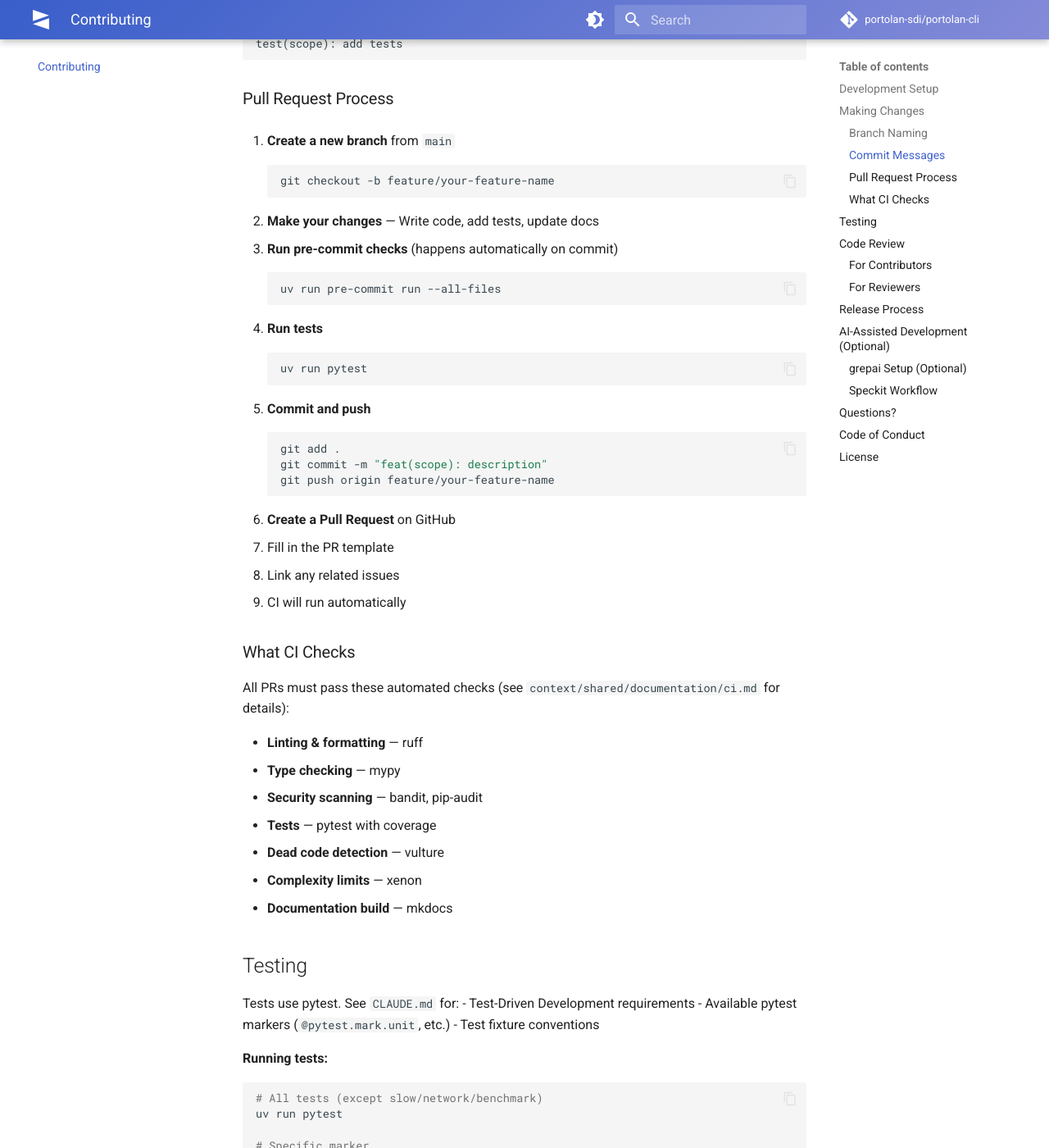
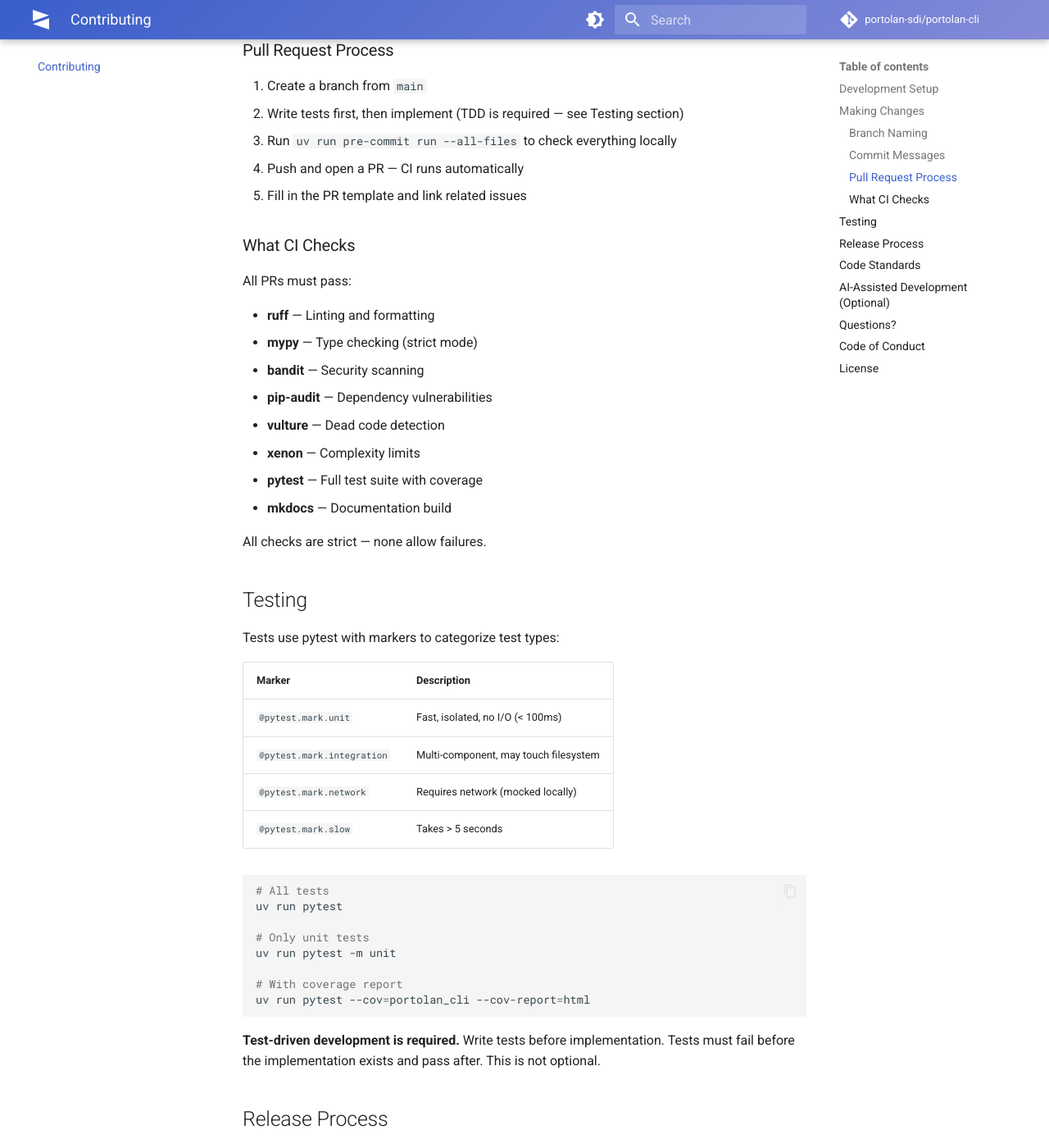
Before and after one commit to portolan-sdi/portolan-cli, an MkDocs documentation site: the page built from docs/contributing.md, in a window 1280 px wide and 1400 px high, scrolled down 1405 px. Shown: the whole window at 82% size. Built offline with MkDocs 1.6.1 and Material for MkDocs 9.7.7, drawn with Linux system fonts in a browser that asks for light colours; comment, search, counter and statistics services are not loaded; some of the changed text lies outside the part shown.

Commit message:
docs: fix contributing guide and resolve redundancy
- Rewrite contributing.md to be succinct and self-contained (~160 lines)
  removing all "see CLAUDE.md" redirects and including the info directly
- Fix docs/index.md Quick Start: portolan add, portolan rm, portolan config set remote
- Fix ROADMAP.md command names: dataset add -> add, dataset remove -> rm
- Add portolan status to roadmap (tracked in #98)
- Mark SKILLS.md as not yet created (tracked in #109)

Co-Authored-By: Claude Sonnet 4.6 <noreply@anthropic.com>

````diff
--- a/docs/contributing.md
+++ b/docs/contributing.md
@@ -1,8 +1,6 @@
 # Contributing to portolan-cli
 
 Thank you for your interest in contributing to portolan-cli!
-
-> **For AI agents and detailed development guidelines:** See `CLAUDE.md` in the project root. This document is for human contributors and covers workflow, not implementation details.
 
 ## Development Setup
 
@@ -37,15 +35,15 @@ Thank you for your interest in contributing to portolan-cli!
 
 ### Branch Naming
 
-- Feature: `feature/description` (e.g., `feature/add-streaming-support`)
-- Bug fix: `fix/description` (e.g., `fix/bbox-metadata-issue`)
-- Documentation: `docs/description` (e.g., `docs/update-readme`)
+- Feature: `feature/description`
+- Bug fix: `fix/description`
+- Documentation: `docs/description`
+- Refactor: `refactor/description`
 
 ### Commit Messages
 
-We use [Conventional Commits](https://www.conventionalcommits.org/) enforced by commitizen. See `CLAUDE.md` for the full format specification.
+We use [Conventional Commits](https://www.conventionalcommits.org/) enforced by commitizen:
 
-**Quick reference:**
 ```
 feat(scope): add new feature
 fix(scope): fix bug
@@ -54,100 +52,58 @@ refactor(scope): restructure code
 test(scope): add tests
 ```
 
+Use `uv run cz commit` for interactive commit creation.
+
 ### Pull Request Process
 
-1. **Create a new branch** from `main`
-   ```bash
-   git checkout -b feature/your-feature-name
-   ```
-
-2. **Make your changes** — Write code, add tests, update docs
-
-3. **Run pre-commit checks** (happens automatically on commit)
-   ```bash
-   uv run pre-commit run --all-files
-   ```
-
-4. **Run tests**
-   ```bash
-   uv run pytest
-   ```
-
-5. **Commit and push**
-   ```bash
-   git add .
-   git commit -m "feat(scope): description"
-   git push origin feature/your-feature-name
-   ```
-
-6. **Create a Pull Request** on GitHub
-   - Fill in the PR template
-   - Link any related issues
-   - CI will run automatically
+1. Create a branch from `main`
+2. Write tests first, then implement (TDD is required — see Testing section)
+3. Run `uv run pre-commit run --all-files` to check everything locally
+4. Push and open a PR — CI runs automatically
+5. Fill in the PR template and link related issues
 
 ### What CI Checks
 
-All PRs must pass these automated checks (see `context/shared/documentation/ci.md` for details):
+All PRs must pass:
 
-- **Linting & formatting** — ruff
-- **Type checking** — mypy
-- **Security scanning** — bandit, pip-audit
-- **Tests** — pytest with coverage
-- **Dead code detection** — vulture
-- **Complexity limits** — xenon
-- **Documentation build** — mkdocs
+- **ruff** — Linting and formatting
+- **mypy** — Type checking (strict mode)
+- **bandit** — Security scanning
+- **pip-audit** — Dependency vulnerabilities
+- **vulture** — Dead code detection
+- **xenon** — Complexity limits
+- **pytest** — Full test suite with coverage
+- **mkdocs** — Documentation build
+
+All checks are strict — none allow failures.
 
 ## Testing
 
-Tests use pytest. See `CLAUDE.md` for:
-- Test-Driven Development requirements
-- Available pytest markers (`@pytest.mark.unit`, etc.)
-- Test fixture conventions
+Tests use pytest with markers to categorize test types:
 
-**Running tests:**
+| Marker | Description |
+|--------|-------------|
+| `@pytest.mark.unit` | Fast, isolated, no I/O (< 100ms) |
+| `@pytest.mark.integration` | Multi-component, may touch filesystem |
+| `@pytest.mark.network` | Requires network (mocked locally) |
+| `@pytest.mark.slow` | Takes > 5 seconds |
+
 ```bash
-# All tests (except slow/network/benchmark)
+# All tests
 uv run pytest
 
-# Specific marker
+# Only unit tests
 uv run pytest -m unit
 
 # With coverage report
 uv run pytest --cov=portolan_cli --cov-report=html
 ```
 
-## Code Review
-
-### For Contributors
-
-- Respond to feedback promptly
-- Be open to suggestions
-- Update your PR based on feedback
-- Keep discussions focused and professional
-
-### For Reviewers
-
-- Be respectful and constructive
-- Explain the reasoning behind suggestions
-- Help contributors improve their submissions
+**Test-driven development is required.** Write tests before implementation. Tests must fail before the implementation exists and pass after. This is not optional.
 
 ## Release Process
 
-Portolan uses a **tag-based release workflow**:
-
-1. **Accumulate changes** — Merge PRs to `main` as normal using conventional commits
-2. **Prepare a release** — When ready to release, create a PR that bumps the version:
-   ```bash
-   uv run cz bump --changelog
-   git push
-   ```
-3. **Merge the bump PR** — The release workflow detects the bump commit and:
-   - Creates a git tag (e.g., `v0.3.0`)
-   - Builds the package
-   - Publishes to PyPI
-   - Creates a GitHub Release
-
-The version is determined by commitizen based on conventional commits since the last release:
+Portolan uses a tag-based release workflow driven by conventional commits:
 
 | Commit type | Version bump |
 |-------------|--------------|
@@ -156,72 +112,41 @@ The version is determined by commitizen based on conventional commits since the
 | `BREAKING CHANGE:` | Major (x.0.0) |
 | `docs:`, `refactor:`, `test:`, `chore:` | No release |
 
+To cut a release, create a PR that runs:
+```bash
+uv run cz bump --changelog
+```
+
+Merging that PR triggers the release workflow: it creates a git tag, builds the package, publishes to PyPI, and creates a GitHub Release.
+
+## Code Standards
+
+- All code requires type annotations (`mypy --strict`)
+- Use `portolan_cli/output.py` for all user-facing terminal messages
+- Non-obvious design decisions require an ADR in `context/shared/adr/`
+
 ## AI-Assisted Development (Optional)
 
-We use AI assistants (Claude Code, etc.) extensively for development. If you do too, here are tools we find helpful:
+We use AI assistants (Claude Code, etc.) extensively. Useful tools:
 
 | Tool | Purpose | Install |
 |------|---------|---------|
-| [Speckit](https://github.com/speckit/speckit) | Specification-driven development workflow | Claude Code plugin |
+| [Speckit](https://github.com/speckit/speckit) | Specification-driven development | Claude Code plugin |
 | [Context7](https://context7.io) | Up-to-date library docs via MCP | MCP server config |
 | [Gitingest](https://github.com/cyclotruc/gitingest) | Source code exploration | `pipx install gitingest` |
 | [grepai](https://yoanbernabeu.github.io/grepai/) | Semantic code search via MCP | `pipx install grepai` |
-| Distill | Token compression for large outputs | MCP server config |
 
-### grepai Setup (Optional)
-
-[grepai](https://yoanbernabeu.github.io/grepai/) provides semantic code search—find code by meaning rather than exact text matches. It integrates via MCP with Claude Code and other AI tools.
-
-**The project includes `.mcp.json` for automatic MCP registration**, but grepai itself must be installed locally:
-
-```bash
-# Install grepai
-pipx install grepai
-
-# Initialize in the project (creates .grepai/ directory)
-cd portolan-cli
-grepai init
-
-# Build the index (runs in background, watches for changes)
-grepai watch
-```
-
-**Note:** The `.grepai/` directory is gitignored—it contains machine-local embeddings (~18MB) that are regenerated by each developer. Team members without grepai installed won't be affected.
-
-**Verify it's working:**
-```bash
-grepai status  # Should show indexed files and chunks
-```
-
-### Speckit Workflow
-
-For complex features, we use speckit's structured workflow:
-
-1. `/speckit.specify` — Create a feature specification from your description
-2. `/speckit.clarify` — Get clarifying questions answered and encoded in the spec
-3. `/speckit.plan` — Generate an implementation plan
-4. `/speckit.tasks` — Break the plan into dependency-ordered tasks
-5. `/speckit.implement` — Execute the tasks with TDD
-
-See `.specify/memory/constitution.md` for the project's core development principles.
-
-These are **entirely optional**—the project works fine without them. We document our AI workflows in `CLAUDE.md` and `context/shared/documentation/context-guide.md` for those who want to use similar approaches.
-
-> **Note**: This space evolves rapidly. Use whatever tools work for you.
+The project includes `.mcp.json` for automatic MCP registration. grepai must be installed locally (`pipx install grepai`) and initialized with `grepai init` in the project directory. The `.grepai/` index is gitignored — it's regenerated per-developer.
 
 ## Questions?
 
 - **Bug reports / feature requests:** Open an issue
 - **Questions:** Use GitHub Discussions
-- **Check existing issues** before creating new ones
 
 ## Code of Conduct
 
-- Be respectful and inclusive
-- Focus on constructive feedback
-- Help create a welcoming environment
-- Report unacceptable behavior to maintainers
+Be respectful and constructive. Help create a welcoming environment.
 
 ## License
 
-By contributing, you agree that your contributions will be licensed under the Apache 2.0 License.
+By contributing, you agree your contributions will be licensed under Apache 2.0.
````
Also changed, not shown: ROADMAP.md (+8 -8 lines), docs/index.md (+3 -3 lines).
